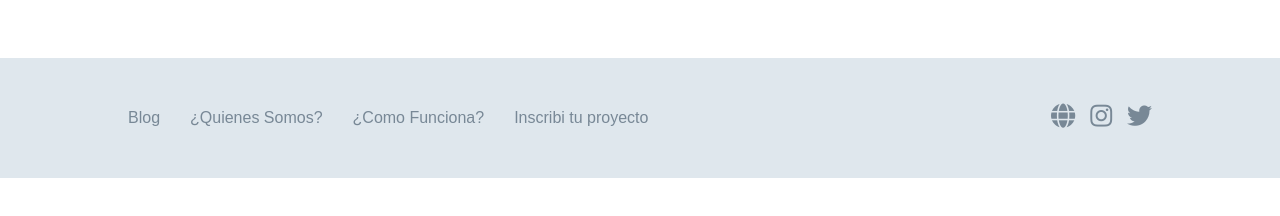
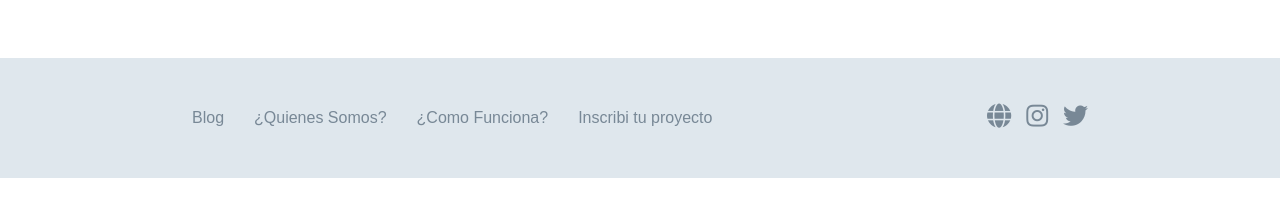
Before and after one commit to ferminrp/blog.donarg.com, a plain HTML site: page index.html in a window 1280 px wide. Shown: the part 546-762 px from the top of the page. Drawn offline with nearby package versions, Linux system fonts and the light colour scheme; no server answers.

Commit message:
a ver si con esto se arregla el footer ...

```diff
--- a/style/blogpost.css
+++ b/style/blogpost.css
@@ -46,12 +46,11 @@
 
 
 .footer {
-  width: 100vw;
   height: 15vh;
   background-color: #DFE7ED;
   display: flex;
-  padding-left: 10vw;
-  padding-right: 10vw;
+  padding-left: 15vw;
+  padding-right: 15vw;
   padding-top: 5vh;
   justify-content: space-between;
 }
--- a/style/style.css
+++ b/style/style.css
@@ -118,12 +118,11 @@ h1 {
 }
 
 .footer {
-  width: 100vw;
   height: 15vh;
   background-color: #DFE7ED;
   display: flex;
-  padding-left: 10vw;
-  padding-right: 10vw;
+  padding-left: 15vw;
+  padding-right: 15vw;
   padding-top: 5vh;
   justify-content: space-between;
 }
```
